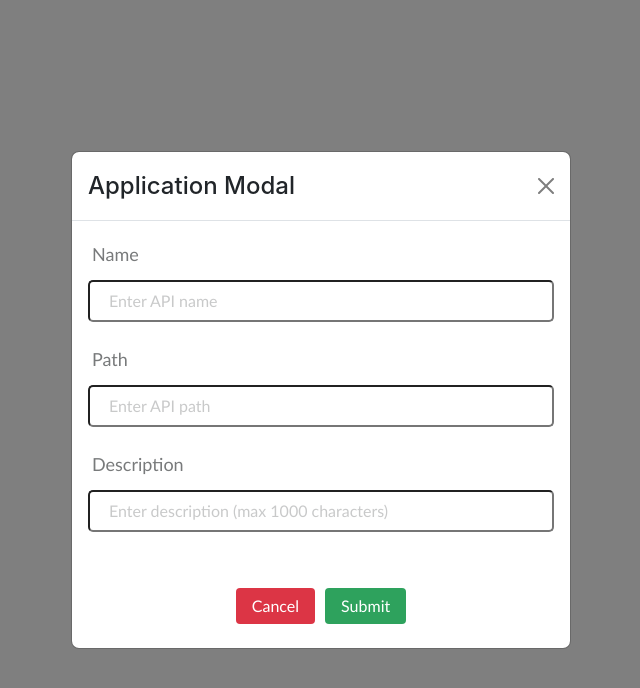
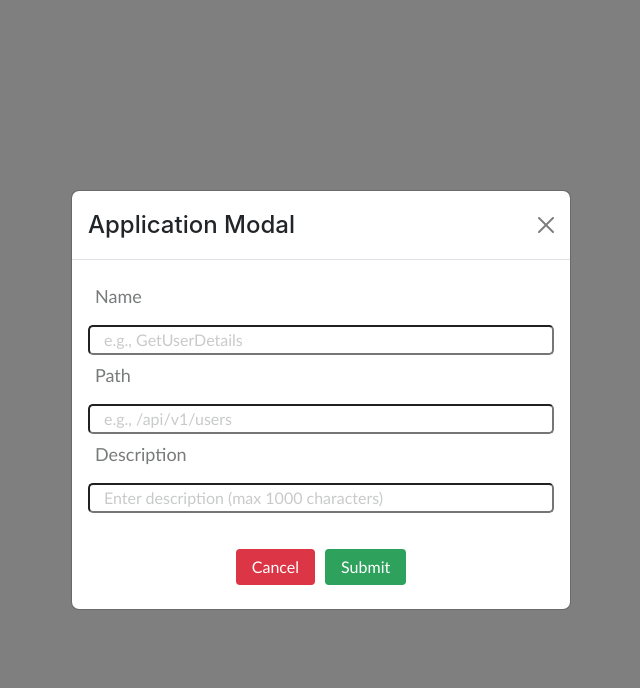
Before and after one commit to mentorbridgeindia/stublab, a React (Create React App) app: page / in a window 1280 px wide. Both pictures are taken after a click on the button "Open Modal". Shown: the top 688 px of the page, without its empty margins (319-959 px from the left). Built offline with nearby package versions, Linux system fonts and the light colour scheme.

Commit message:
Resolved Errors

```diff
--- a/package.json
+++ b/package.json
@@ -22,7 +22,8 @@
     "react-icons": "^5.4.0",
     "react-scripts": "5.0.1",
     "react-toastify": "^10.0.6",
-    "sass": "^1.82.0",
+    "sass": "^1.83.0",
+    "sass-loader": "^16.0.4",
     "typescript": "^4.9.5",
     "web-vitals": "^2.1.4"
   },
--- a/src/Modals/ModalFooter/ModalFooter.tsx
+++ /dev/null
@@ -1,33 +0,0 @@
-import React from "react";
-import FormAction from "@molecules/FormActionButtons";
-
-interface ModalFooterProps {
-  onCancel: () => void;
-  onOkay: () => void;
-  isOkayDisabled?: boolean;
-}
-
-const ModalFooter: React.FC<ModalFooterProps> = ({
-  onCancel,
-  onOkay,
-  isOkayDisabled = false,
-}) => {
-  return (
-    // <FormAction
-    //   primaryLabel="Submit"
-    //   secondaryLabel="Cancel"
-    //   onCancel={onCancel}
-    //   onSubmit={onOkay}
-    //   isPrimaryDisabled={isOkayDisabled}
-    // />
-    <FormAction
-    isPrimaryDisabled={false}
-    primaryLabel="Submit"
-    secondaryLabel="Cancel"
-    onCancel={onCancel}
-    onSubmit={onOkay}
-  />
-  );
-};
-
-export default ModalFooter;
--- /dev/null
+++ b/src/Modals/application-modal/ApplicationFormData.ts
@@ -0,0 +1,5 @@
+export interface ApplicationFormData {
+    name: string;
+    path: string;
+    description: string;
+  }
--- a/src/Modals/application-modal/ApplicationModal.tsx
+++ b/src/Modals/application-modal/ApplicationModal.tsx
@@ -1,16 +1,13 @@
 import React, { useState } from 'react';
 import { Modal } from 'react-bootstrap';
-import FormField from '../FormField/FormField'; // Correct path for FormField
-import ModalFooter from '../ModalFooter/ModalFooter'; // Correct path for ModalFooter
-
-interface ApplicationModalProps {
-  show: boolean;
-  handleClose: () => void;
-  handleSubmit: (formData: { name: string; path: string; description: string }) => void;
-}
+import { FormInput } from '@atoms/FormInput/FormInput';
+import { FormLabel } from '@atoms/FormLabel/FormLabel';
+import FormAction from '@molecules/FormActionButtons';
+import { ApplicationFormData } from './ApplicationFormData';
+import { ApplicationModalProps } from './ApplicationModalProps';
 
 const ApplicationModal: React.FC<ApplicationModalProps> = ({ show, handleClose, handleSubmit }) => {
-  const [formData, setFormData] = useState({
+  const [formData, setFormData] = useState<ApplicationFormData>({
     name: '',
     path: '',
     description: '',
@@ -35,6 +32,7 @@ const ApplicationModal: React.FC<ApplicationModalProps> = ({ show, handleClose,
       setError('Description must not exceed 1000 characters.');
       return;
     }
+
     handleSubmit(formData);
     handleClose();
   };
@@ -45,35 +43,41 @@ const ApplicationModal: React.FC<ApplicationModalProps> = ({ show, handleClose,
         <Modal.Title>Application Modal</Modal.Title>
       </Modal.Header>
       <Modal.Body>
-        <FormField
-          label="Name"
-          placeholder="Enter API name"
+        <div>
+          <FormLabel>Name</FormLabel>
+          <FormInput
+            placeholder="e.g., GetUserDetails"
             name="name"
             value={formData.name}
             onChange={handleChange}
           />
-        <FormField
-          label="Path"
-          placeholder="Enter API path"
+
+          <FormLabel>Path</FormLabel>
+          <FormInput
+            placeholder="e.g., /api/v1/users"
             name="path"
             value={formData.path}
             onChange={handleChange}
           />
-        <FormField
-          label="Description"
+
+          <FormLabel>Description</FormLabel>
+          <FormInput
             placeholder="Enter description (max 1000 characters)"
             name="description"
             value={formData.description}
             onChange={handleChange}
             isTextArea
-          error={error}
           />
+          {error && <p className="text-danger">{error}</p>}
+        </div>
       </Modal.Body>
       <div className="d-flex justify-content-center mb-4">
-        <ModalFooter
+        <FormAction
+          primaryLabel="Submit"
+          secondaryLabel="Cancel"
           onCancel={handleClose}
-          onOkay={onSubmit}
-          isOkayDisabled={!!error}
+          onSubmit={onSubmit}
+          isPrimaryDisabled={!!error}
         />
       </div>
     </Modal>
--- /dev/null
+++ b/src/Modals/application-modal/ApplicationModalProps.ts
@@ -0,0 +1,7 @@
+import { ApplicationFormData } from './ApplicationFormData';
+
+export interface ApplicationModalProps {
+  show: boolean;
+  handleClose: () => void;
+  handleSubmit: (formData: ApplicationFormData) => void;
+}
--- a/src/ui/atoms/FormInput/FormInput.scss
+++ b/src/ui/atoms/FormInput/FormInput.scss
@@ -1,10 +1,9 @@
 $form-padding:12px;
 
 .input{
-    padding: 7px;
+    padding: auto;
     border-radius: 5px;
     width: 100%;
-    margin-bottom: 4px;
 
     &:hover{
         outline: 2px;
--- a/src/ui/atoms/FormLabel/FormLabel.scss
+++ b/src/ui/atoms/FormLabel/FormLabel.scss
@@ -8,7 +8,7 @@ $color: #787a7b;
     font-size: $font-size;
     font-weight: $font-weight;
     color: $color;
-    padding: 4px;
+    padding: 7px;
 }
 
 .form-label{
```
Also changed, not shown: src/Modals/FormField/FormField.tsx (+3 -12 lines), src/Modals/FormField/FormFieldProps.ts (added, +10 -0 lines), 1 other file (tests, documents, lock files or other folders). Lines whose indentation alone changed are shown as unchanged.
